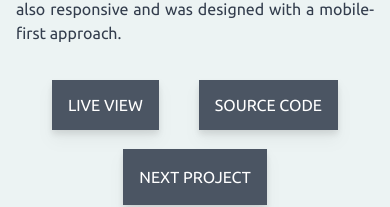
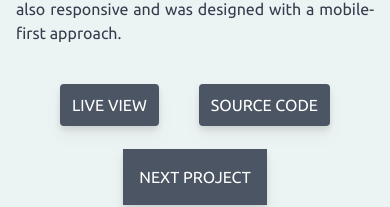
Before and after one commit to Deehjay/portfolio, a Vue app: page /work/house-of-games in a window 390 px wide. Shown: the part 717-924 px from the top of the page. Built offline with nearby package versions, Linux system fonts and the light colour scheme.

Commit message:
Responsive styling for button component

```diff
--- a/src/components/Button.vue
+++ b/src/components/Button.vue
@@ -21,13 +21,13 @@ export default {
   <router-link
     v-if="internal"
     :to="link"
-    class="text-white bg-gray-600 p-4 uppercase text-center drop-shadow-lg">
+    class="text-white bg-gray-600 p-4 uppercase text-center drop-shadow-lg text-xl rounded laptoplg:text-lg laptoplg:p-2">
     {{ text }}</router-link
   >
   <a
     v-else
     :href="link"
-    class="text-white bg-gray-600 p-4 text-center uppercase drop-shadow-lg"
+    class="text-white bg-gray-600 p-3 text-center uppercase drop-shadow-lg rounded"
     target="_blank"
     >{{ text }}</a
   >
@@ -39,6 +39,6 @@ a {
 }
 
 a:hover {
-  background-color: #4b6163;
+  background-color: #68cc8c;
 }
 </style>
```
